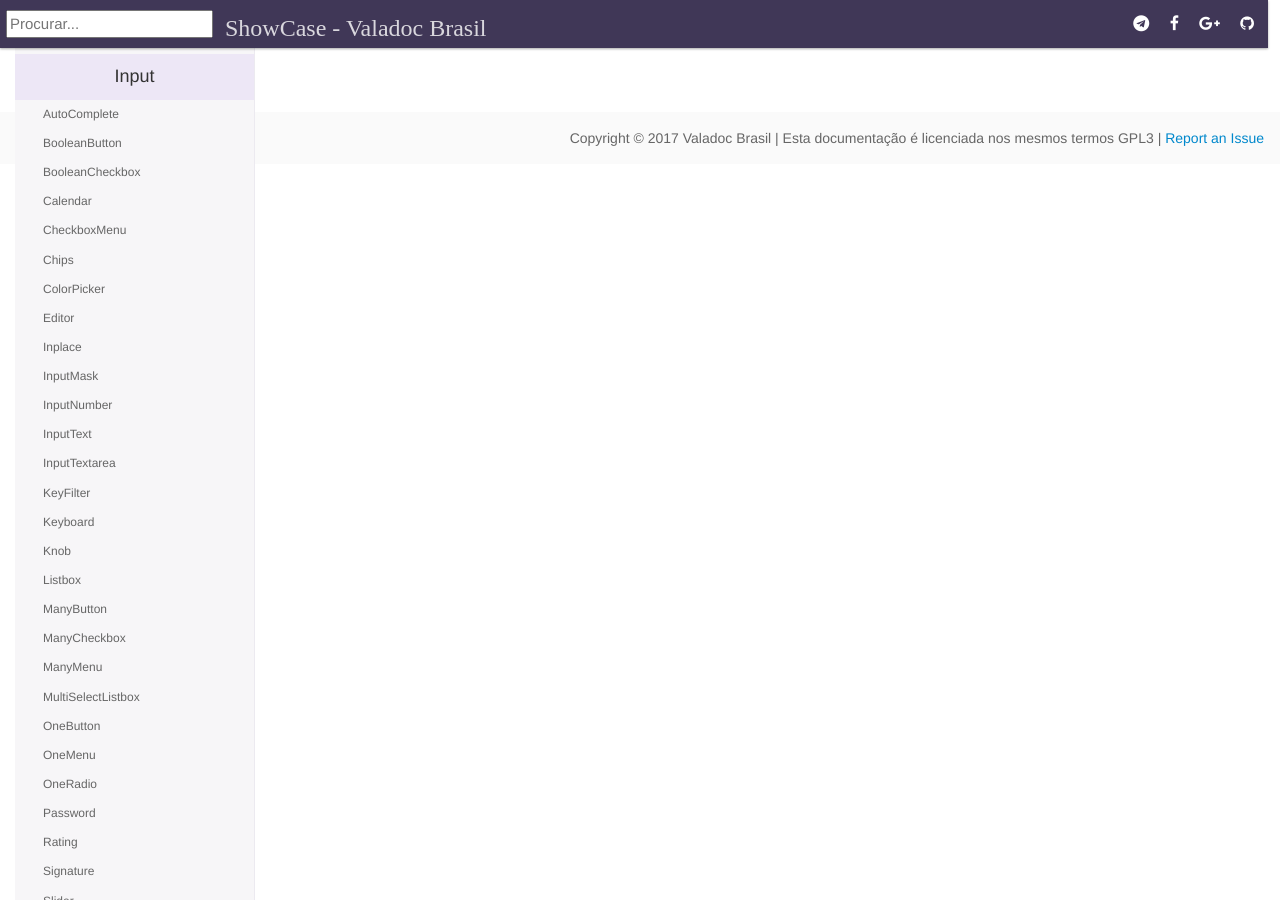
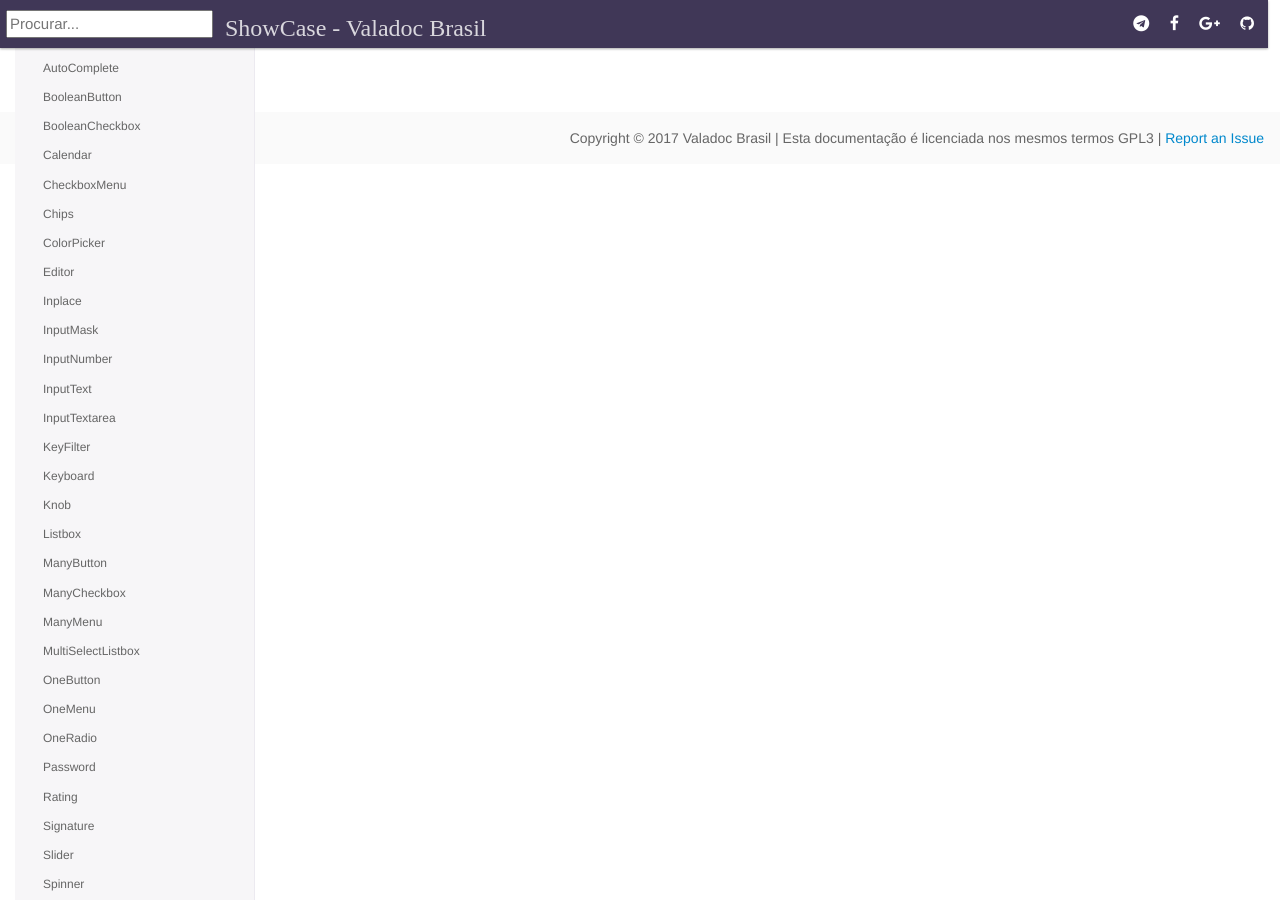
Before and after one commit to valadoc-br/showcase, a Jekyll site: the page built from index.html, in a window 1280 px wide. Built offline with Jekyll 4.4.1, drawn with Linux system fonts in a browser that asks for light colours; nearby versions of some CDN libraries; some web fonts are replaced.

Commit message:
alteração na estrutura do menu lateral

```diff
--- a/index.html
+++ b/index.html
@@ -6,9 +6,6 @@
     <div id="navigation-content">
         <div class="site_navigation">
             <ul id="lista">
-
-                <li class="center mark"><h4>Input</h4></li>
-
                 <li><a href="">AutoComplete</a></li>
                 <li><a href="">BooleanButton</a></li>
                 <li><a href="">BooleanCheckbox</a></li>
@@ -41,18 +38,11 @@
                 <li><a href="">Switch</a></li>
                 <li><a href="">TextEditor</a></li>
                 <li><a href="">TriStateCheckbox</a></li>
-
-            <li class="center mark"><h4>Button</h4></li>
-
                 <li><a href="">Button</a></li>
                 <li><a href="">CommandButton</a></li>
                 <li><a href="">CommandLink</a></li>
                 <li><a href="">Link</a></li>
                 <li><a href="">SplitButton</a></li>
-
-
-            <li class="center mark"><h4>Data</h4></li>
-
                 <li><a href="">Carousel</a></li>
                 <li><a href="">DataExporter</a></li>
                 <li><a href="">DataGrid</a></li>
@@ -73,9 +63,6 @@
                 <li><a href="">Timeline</a></li>
                 <li><a href="">Tree</a></li>
                 <li><a href="">TreeTable</a></li>
-
-            <li class="center mark"><h4>Panel</h4></li>
-
                 <li><a href="">Accordion</a></li>
                 <li><a href="">Dashboard</a></li>
                 <li><a href="">Fieldset</a></li>
@@ -90,17 +77,11 @@
                 <li><a href="">TabView</a></li>
                 <li><a href="">Toolbar</a></li>
                 <li><a href="">Wizard</a></li>
-
-            <li class="center mark"><h4>Overlay</h4></li>
-
                 <li><a href="">ConfirmDialog</a></li>
                 <li><a href="">Dialog</a></li>
                 <li><a href="">LightBox</a></li>
                 <li><a href="">OverlayPanel</a></li>
                 <li><a href="">Tooltip</a></li>
-
-            <li class="center mark"><h4>Menu</h4></li>
-
                 <li><a href="">Breadcrumb</a></li>
                 <li><a href="">ContextMenu</a></li>
                 <li><a href="">Dock</a></li>
@@ -114,14 +95,8 @@
                 <li><a href="">Steps</a></li>
                 <li><a href="">TabMenu</a></li>
                 <li><a href="">TieredMenu</a></li>
-
-            <li class="center"><h4>Mensages</h4></li>
-
                 <li><a href="">Growl</a></li>
                 <li><a href="">Messages</a></li>
-
-            <li class="center"><h4>Multimidia</h4></li>
-
                 <li><a href="">Barcode</a></li>
                 <li><a href="">Compare</a></li>
                 <li><a href="">ContentFlow</a></li>
@@ -131,9 +106,6 @@
                 <li><a href="">Media</a></li>
                 <li><a href="">PhotoCam</a></li>
                 <li><a href="">Switch</a></li>
-
-            <li class="center mark"><h4>Music</h4></li>
-
                 <li><a href="">BlockUI</a></li>
                 <li><a href="">Cache</a></li>
                 <li><a href="">Captcha</a></li>
@@ -165,14 +137,8 @@
                 <li><a href="">Terminal</a></li>
                 <li><a href="">ThemeSwitcher</a></li>
                 <li><a href="">Watermark</a></li>
-
-            <li class="center mark"><h4>File</h4></li>
-
                 <li><a href="">Download</a></li>
                 <li><a href="">Upload</a></li>
-
-            <li class="center mark"><h4>DragDrop</h4></li>
-
                 <li><a href="">Custom</a></li>
                 <li><a href="">DataGrid</a></li>
                 <li><a href="">DataTable</a></li>
```
